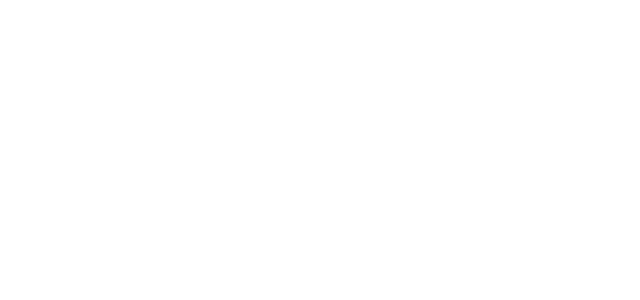
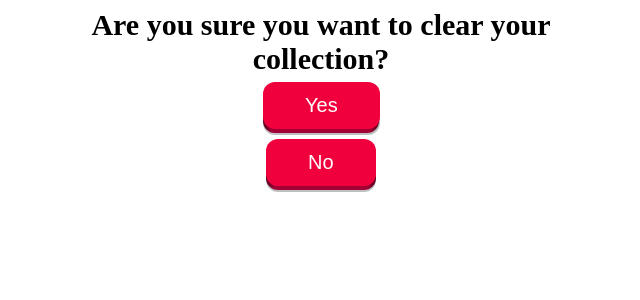
Before and after one commit to dylan-sloan/MovieSafe, a React (Create React App) app: page /prompt in a window 1280 px wide. Before the commit this address had no page. Shown: the top 300 px of the page, without its empty margins (319-959 px from the left). Built offline with nearby package versions, Linux system fonts and the light colour scheme.

Commit message:
added prompt page when clearing collection

```diff
--- a/src/App.js
+++ b/src/App.js
@@ -1,6 +1,7 @@
 import React from "react";
 import {BrowserRouter, Routes, Route} from 'react-router-dom';
 import Collection from "./components/Collection";
+import CollectionClearPage from "./components/CollectionClearPage";
 import Home from "./components/Home";
 
 //TODO Set up Google Firebase as backend to scale
@@ -13,6 +14,7 @@
           <Routes>
             <Route exact path="/" element={<Home/>}/>
             <Route exact path="/collection" element={<Collection/>}/>
+            <Route exact path="/prompt" element={<CollectionClearPage/>}/>
           </Routes>
         </BrowserRouter>
       </>
--- a/src/components/Collection.js
+++ b/src/components/Collection.js
@@ -17,11 +17,6 @@
       localStorage.setItem("collectedMovies", JSON.stringify(collectedMovies))
   }, [collectedMovies])
 
-  function clearCollection() {
-    localStorage.removeItem("collectedMovies")
-    window.location.reload()
-  }
-
   function toggleClicked(id) {
     const newCollection = [...collectedMovies]
     const movie = newCollection.find(movie => movie.id === id)
@@ -37,14 +32,14 @@
         </div>
         <br />
         <br />
-        <button class="button-82-pushable" onClick={clearCollection}>
+        <button class="button-82-pushable" onClick={()=>navigate('/prompt')}>
             <span class="button-82-shadow"></span>
             <span class="button-82-edge"></span>
             <span class="button-82-front text">
                 Clear Collection
             </span>
         </button>
-        <button class="button-82-pushable" onClick={()=>navigate(-1)}>
+        <button class="button-82-pushable" onClick={()=>navigate('/')}>
             <span class="button-82-shadow"></span>
             <span class="button-82-edge"></span>
             <span class="button-82-front text">
--- /dev/null
+++ b/src/components/CollectionClearPage.js
@@ -0,0 +1,38 @@
+import React from "react";
+import { useNavigate } from "react-router-dom";
+import './styling.css'
+
+const CollectionClearPage = () => {
+    const navigate = useNavigate();
+
+    function clearCollection() {
+        localStorage.removeItem("collectedMovies")
+        navigate('/collection');
+    }
+
+    function justGoBack() {
+        navigate('/collection');
+    }
+
+    return (
+        <div>
+            <h2 className="movieList"> Are you sure you want to clear your collection? </h2>
+            <button class="button-82-pushable" onClick={clearCollection}>
+                <span class="button-82-shadow"></span>
+                <span class="button-82-edge"></span>
+                <span class="button-82-front text">
+                    Yes
+                </span>
+            </button>
+            <button class="button-82-pushable" onClick={justGoBack}>
+                <span class="button-82-shadow"></span>
+                <span class="button-82-edge"></span>
+                <span class="button-82-front text">
+                    No
+                </span>
+            </button>
+        </div>
+    )
+}
+
+export default CollectionClearPage;
```
